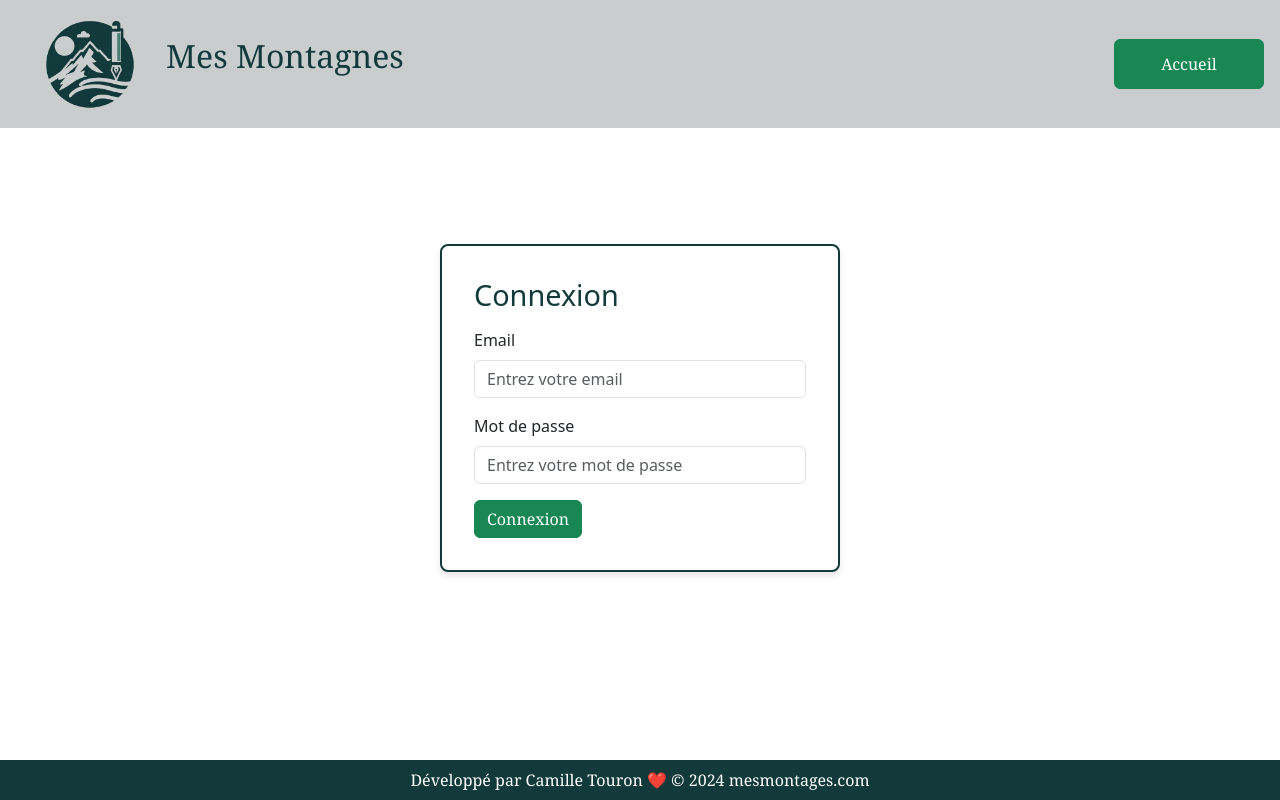
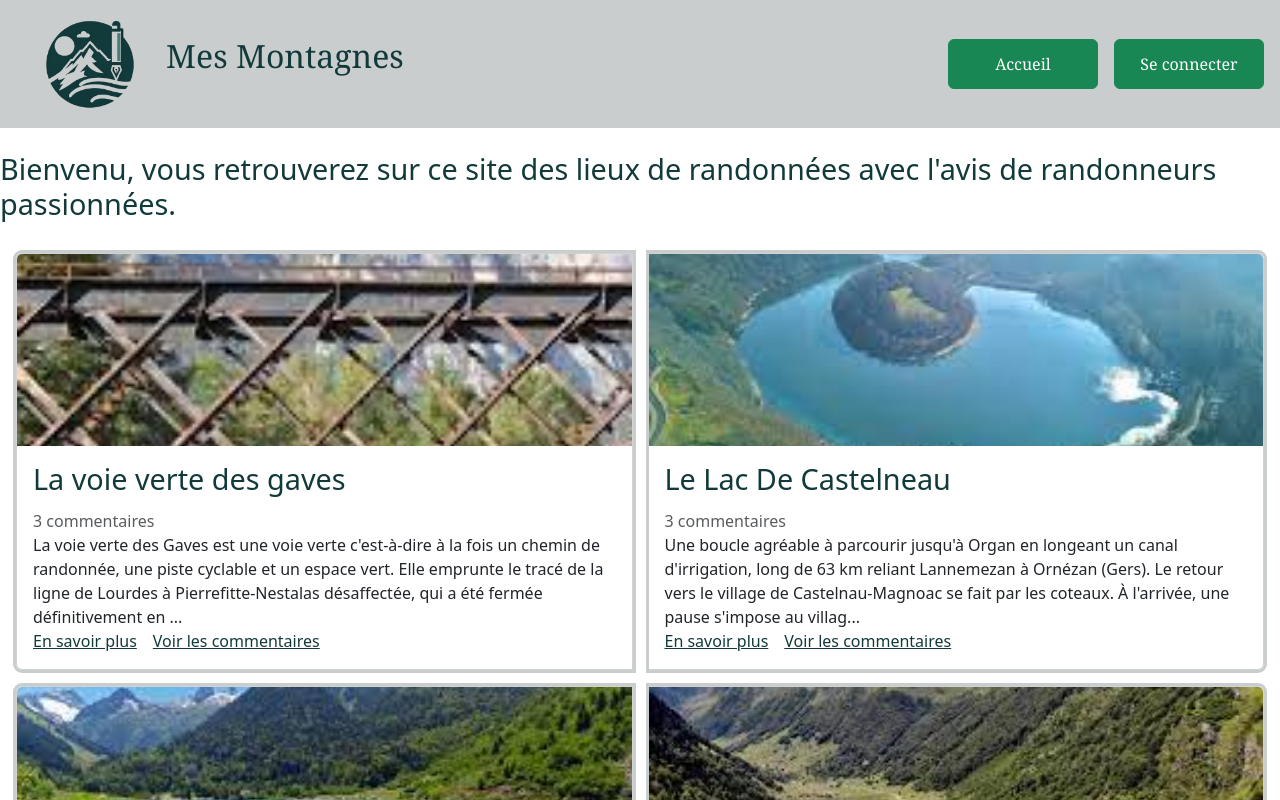
Before and after one commit to CamilleTouron/BLOG_REACT, a React (Create React App) app: page /accueil in a window 1280 px wide. Shown: the top 800 px of the page. Built offline with nearby package versions, Linux system fonts and the light colour scheme.

Commit message:
Ajout bouton se connecter

```diff
--- a/src/App.js
+++ b/src/App.js
@@ -29,7 +29,7 @@ function App() {
                     <Routes>
                         <Route path="/connexion" element={<Login setIsLogin={setIsLogin} />} />
                         <Route path="/" element={<Navigate to="/accueil" />} />
-                        <Route path="/accueil" element={isLogin ? <Home /> : <Login setIsLogin={setIsLogin} />} />
+                        <Route path="/accueil" element={<Home />} />
                         <Route path="/details/:id" element={<Card card={mockCardData[id]} />} />
                     </Routes>
                 </main>
--- a/src/components/Home.js
+++ b/src/components/Home.js
@@ -52,7 +52,7 @@ const HomeComponent = () => {
                       content={"Page d'affichage de la liste des randonnées affichées sous forme de cartes."}/>
             </Helmet>
             <br/>
-            <h1>Bienvenu, vous retrouverez sur ce site des lieux de randonnées avec l'avis de randonneurs passionnées.</h1>
+            <h2>Bienvenu, vous retrouverez sur ce site des lieux de randonnées avec l'avis de randonneurs passionnées.</h2>
             {groupedCards.map((group, groupIndex) => (
                 <CardGroup key={groupIndex}>
                     {group.map((card, cardIndex) => (
--- a/src/components/Navbar.js
+++ b/src/components/Navbar.js
@@ -32,7 +32,7 @@ const NavbarComponent = ({isLogin, setIsLogin}) => {
                 >
                     Accueil
                 </Button>
-                {isLogin &&
+                {isLogin ? (
                     <Button
                         id={"navbar-disconnect"} // changed from "disconnect"
                         color={"success"}
@@ -45,7 +45,19 @@ const NavbarComponent = ({isLogin, setIsLogin}) => {
                         tabIndex="0"
                     >
                         Se déconnecter
-                    </Button>
+                    </Button>) : (<Button
+                    id={"navbar-disconnect"} // changed from "disconnect"
+                    color={"success"}
+                    onClick={handleDisconnect}
+                    onKeyPress={(event) => {
+                        if (event.key === 'Enter') {
+                            handleDisconnect();
+                        }
+                    }}
+                    tabIndex="0"
+                >
+                    Se connecter
+                </Button>)
                 }
             </div>
         </div>
```
